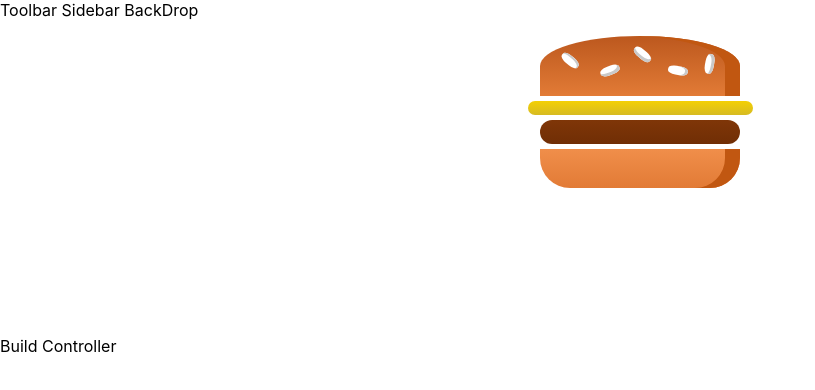
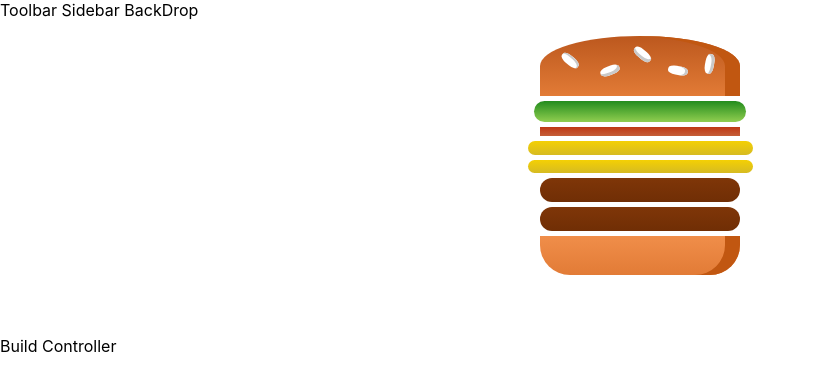
Before and after one commit to Nayeem-XTREME/BurgerBuilder, a React (Create React App) app: page / in a window 1280 px wide. Shown: the top 390 px of the page, without its empty margins (0-815 px from the left). Built offline with nearby package versions, Linux system fonts and the light colour scheme.

Commit message:
Output barger ingredients dynamically

```diff
--- a/src/components/Burger/Burger.js
+++ b/src/components/Burger/Burger.js
@@ -2,12 +2,18 @@ import React from 'react'
 import style from './Burger.module.css'
 import BurgerIngredients from './BurgerIngredients/BurgerIngredients'
 
-export default function Burger() {
+export default function Burger({ingredients}) {
+
+    const trasformedIngredients = Object.keys(ingredients).map(x => {
+            return [...Array(ingredients[x])].map((_, y) => {
+                return <BurgerIngredients key={x+y} type={x}/>
+            })
+        });
+
     return (
         <div className={style.Burger}>
             <BurgerIngredients type="bread-top" />
-            <BurgerIngredients type="cheese" />
-            <BurgerIngredients type="meat" />
+            {trasformedIngredients}
             <BurgerIngredients type="bread-bottom" />
         </div>
     )
--- a/src/containers/BurgerBuilder/BurgerBuilder.js
+++ b/src/containers/BurgerBuilder/BurgerBuilder.js
@@ -2,10 +2,20 @@ import React, { Component } from 'react'
 import Burger from '../../components/Burger/Burger'
 
 export default class BurgerBuilder extends Component {
+
+    state = {
+        ingredients: {
+            salad: 1,
+            bacon: 1,
+            cheese: 2,
+            meat: 2
+        }
+    }
+
     render() {
         return (
             <div>
-                <Burger/>
+                <Burger ingredients={this.state.ingredients}/>
                 <div>Build Controller</div>
             </div>
         )
```
